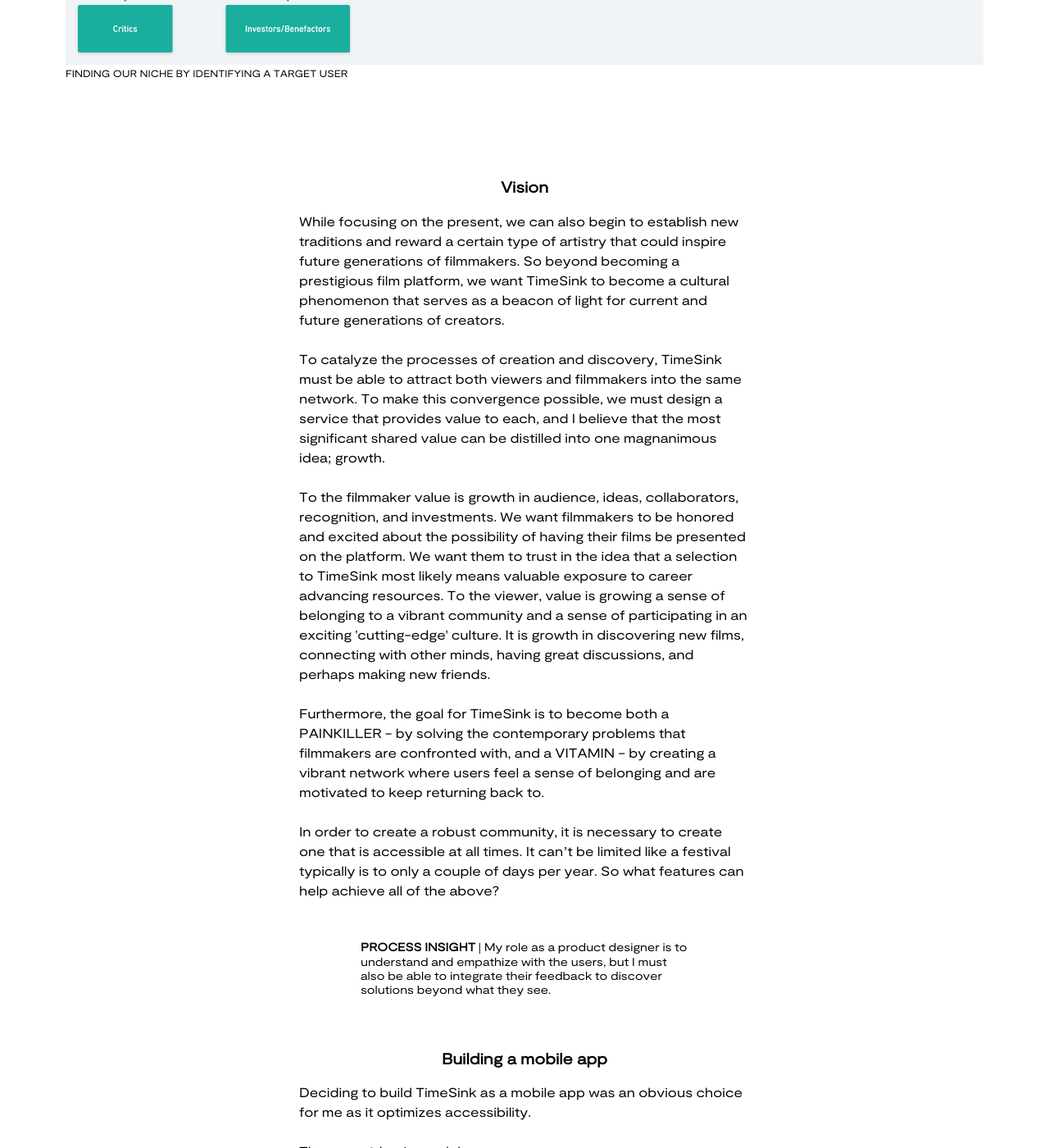
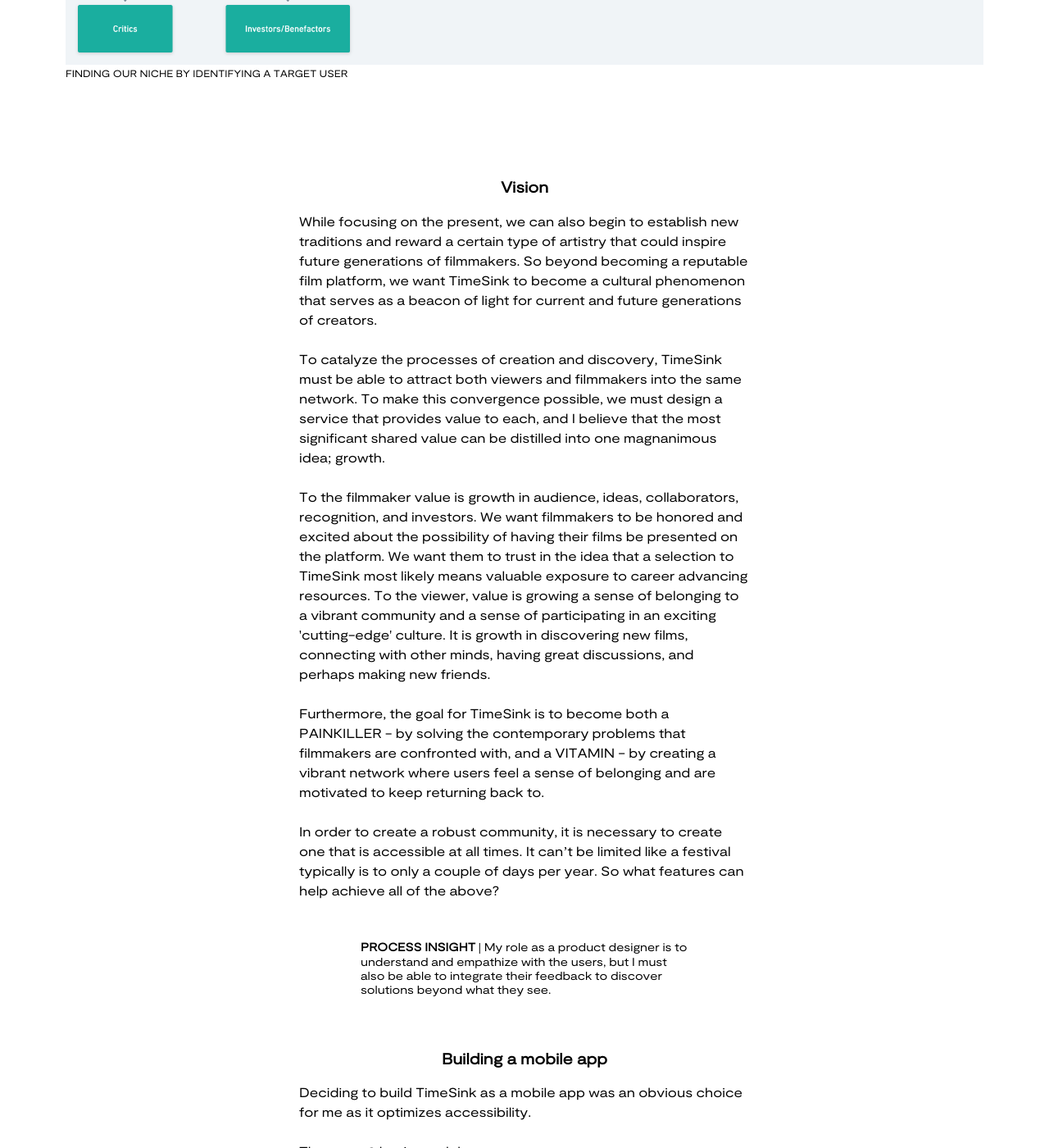
Before and after one commit to aaronzomback/design-portfolio, a Jekyll site: the page built from timesink.html, in a window 1280 px wide and 1400 px high, scrolled down 5171 px. Shown: the whole window at 82% size. Built offline with Jekyll 4.4.1, drawn with Linux system fonts in a browser that asks for light colours.

Commit message:
investors not investments

```diff
--- a/timesink.html
+++ b/timesink.html
@@ -131,11 +131,11 @@
     <h1 style="text-align:center">Vision</h1>
     <p>
 
-      While focusing on the present, we can also begin to establish new traditions and reward a certain type of artistry that could inspire future generations of filmmakers. So beyond becoming a prestigious film platform, we want TimeSink to become a cultural phenomenon that serves as a beacon of light for current and future generations of creators.<br> <br>
+      While focusing on the present, we can also begin to establish new traditions and reward a certain type of artistry that could inspire future generations of filmmakers. So beyond becoming a reputable film platform, we want TimeSink to become a cultural phenomenon that serves as a beacon of light for current and future generations of creators.<br> <br>
 
       To catalyze the processes of creation and discovery, TimeSink must be able to attract both viewers and filmmakers into the same network. To make this convergence possible, we must design a service that provides value to each, and I believe that the most significant shared value can be distilled into one magnanimous idea; growth. <br> <br>
 
-    To the filmmaker value is growth in audience, ideas, collaborators, recognition, and investments. We want filmmakers to be honored and excited about the possibility of having their films be presented on the platform. We want them to trust in the idea that a selection to TimeSink most likely means valuable exposure to career advancing resources. To the viewer, value is growing a sense of belonging to a vibrant community and a sense of participating in an exciting 'cutting-edge' culture. It is growth in discovering new films, connecting with other minds, having great discussions, and perhaps making new friends.<br> <br>
+    To the filmmaker value is growth in audience, ideas, collaborators, recognition, and investors. We want filmmakers to be honored and excited about the possibility of having their films be presented on the platform. We want them to trust in the idea that a selection to TimeSink most likely means valuable exposure to career advancing resources. To the viewer, value is growing a sense of belonging to a vibrant community and a sense of participating in an exciting 'cutting-edge' culture. It is growth in discovering new films, connecting with other minds, having great discussions, and perhaps making new friends.<br> <br>
 
      Furthermore, the goal for TimeSink is to become both a PAINKILLER - by solving the contemporary problems that filmmakers are confronted with, and a VITAMIN - by creating a vibrant network where users feel a sense of belonging and are motivated to keep returning back to. <br> <br>
 
```
